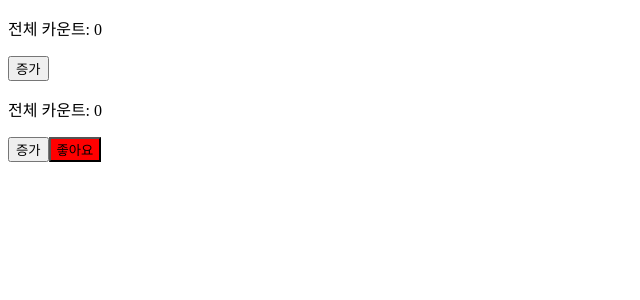
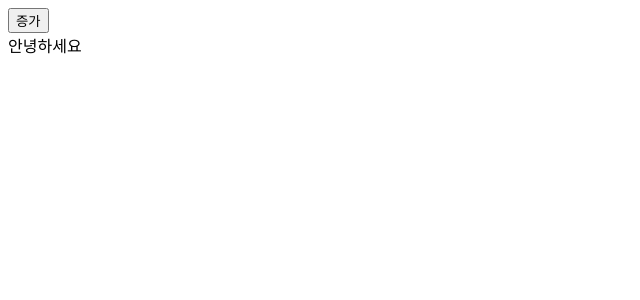
Before and after one commit to mjkang0987/react-study, a React (Create React App) app in the folder example/cra/: page / in a window 1280 px wide. Shown: the top 300 px of the page, without its empty margins (0-640 px from the left). Built offline with nearby package versions, Linux system fonts and the light colour scheme.

Commit message:
[섹션2] 컴포넌트 함수의 반환값
- 예제 추가

#12

```diff
--- a/example/cra/public/index.html
+++ b/example/cra/public/index.html
@@ -12,5 +12,6 @@
   <body>
     <noscript>You need to enable JavaScript to run this app.</noscript>
     <div id="root"></div>
+    <div id="portal"></div>
   </body>
 </html>
--- a/example/cra/src/App.jsx
+++ b/example/cra/src/App.jsx
@@ -1,18 +1,17 @@
 import React, {useState} from 'react';
+import ReactDOM from 'react-dom';
 import Counter from './Counter';
 
 const App = () => {
-  const [color, setColor] = useState('red');
-  const onClick = () => {
-    setColor('blue');
-  }
   return (
     <>
       <Counter />
-      <Counter />
-      <button style={{backgroundColor: color}} onClick={onClick}>
-        좋아요
-      </button>
+      {
+        ReactDOM.createPortal(
+          <div>안녕하세요</div>,
+          document.getElementById('portal')
+        )
+      }
     </>
   );
 }
--- a/example/cra/src/Counter.jsx
+++ b/example/cra/src/Counter.jsx
@@ -11,7 +11,9 @@ const Counter = () => {
   }
   return (
     <>
-      <Title title={`전체 카운트: ${count.value}`} />
+      {count.value > 0 &&
+        <Title title={`전체 카운트: ${count.value}`}/>
+      }
       <button onClick={onClick}>증가</button>
     </>
   )
```
